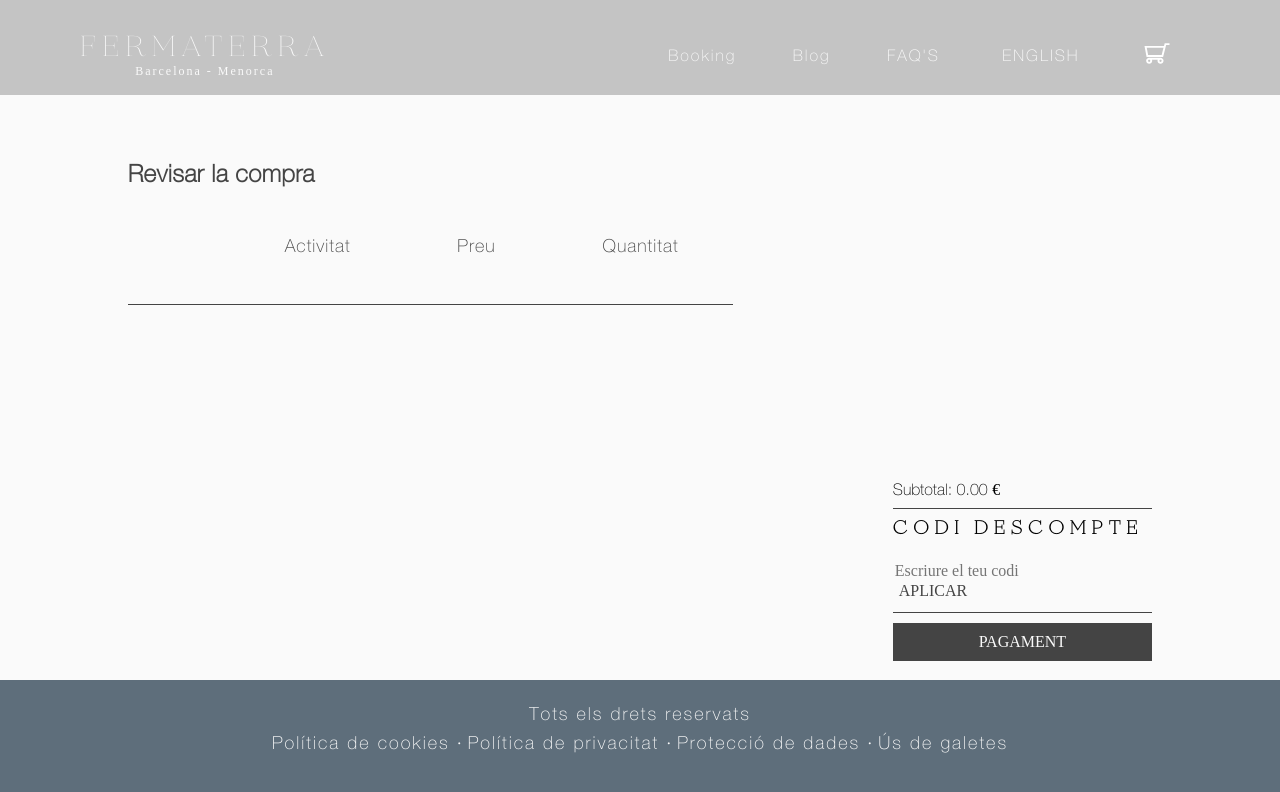
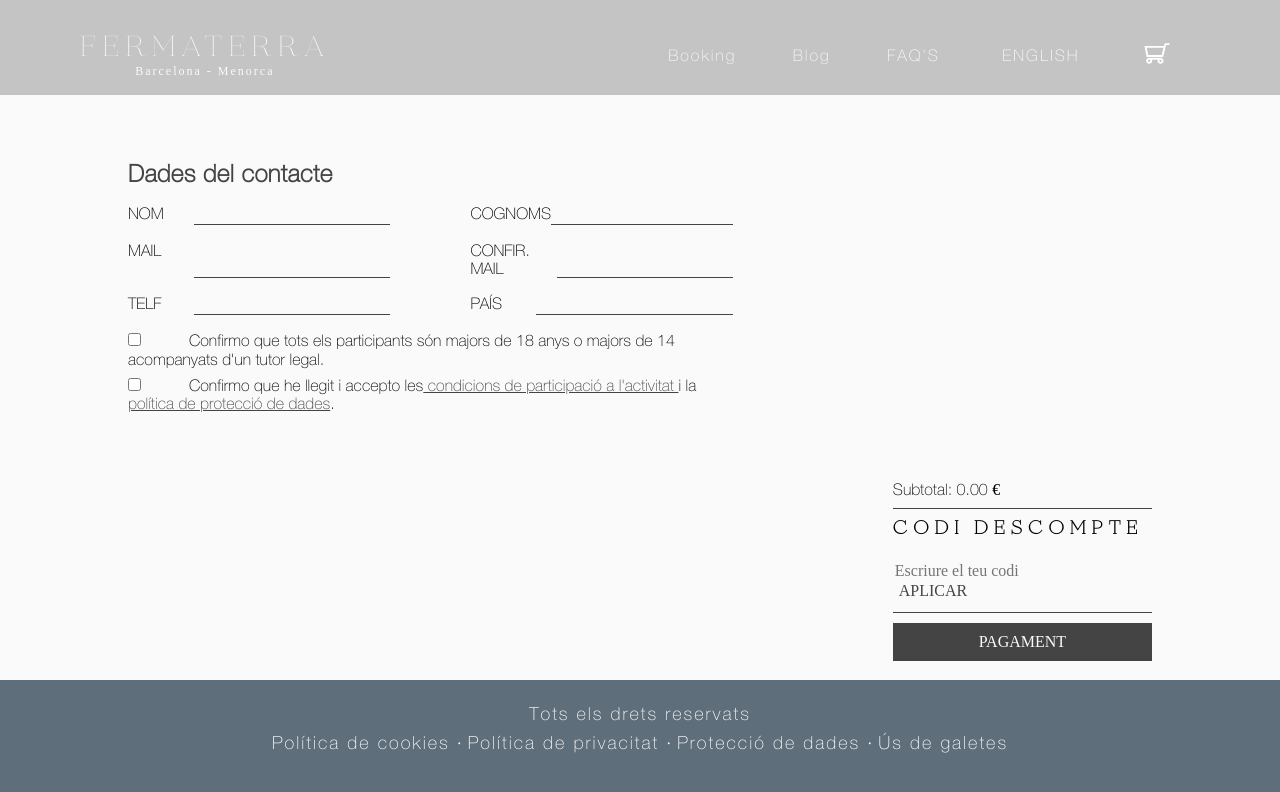
Before and after one commit to Fermaterra/Fermaterra, a Next.js app in the folder frontend/: page /cart in a window 1280 px wide. Both pictures are taken after a click on the button "pagament". Shown: the top 792 px of the page. Built offline with nearby package versions, Linux system fonts and the light colour scheme.

Commit message:
Add client data form

```diff
--- a/frontend/pages/cart.js
+++ b/frontend/pages/cart.js
@@ -7,6 +7,7 @@ import styles from "../styles/cart.module.scss";
 
 export default function CartView({ cart, setCart }) {
   const [total, setTtotal] = useState(0);
+  const [cartView, setCartView] = useState("resume");
   useEffect(() => {
     setTtotal(cart?.reduce((
       previousTotal,
@@ -42,9 +43,16 @@ export default function CartView({ cart, setCart }) {
       localStorage.setItem("cart", JSON.stringify(editedCart));
     }
   };
+
+  const handleView = () => {
+    if (cartView === "resume") setCartView("client");
+    if (cartView === "client") setCartView("resume");
+  };
   return (
     <Layout cart={cart} title="Cart">
       <main className={styles.cart}>
+        {cartView === "resume"
+          ? (
             <section className={styles.cart_content}>
               <h2>Revisar la compra</h2>
               <table className={styles.cart_table}>
@@ -85,6 +93,58 @@ export default function CartView({ cart, setCart }) {
 
               </table>
             </section>
+          )
+          : (
+            <section className={styles.client}>
+              <h2>Dades del contacte</h2>
+              <form>
+                <label htmlFor="name">
+                  NOM
+                  <input id="name" />
+                </label>
+                <label htmlFor="surname">
+                  COGNOMS
+                  <input id="surname" />
+                </label>
+                <label htmlFor="email">
+                  MAIL
+                  <input id="email" type="email" />
+                </label>
+                <label htmlFor="confirm_email">
+                  CONFIR. MAIL
+                  <input id="confirm_email" type="email" />
+                </label>
+                <label htmlFor="phone">
+                  TELF
+                  <input id="phone" type="tel" />
+                </label>
+                <label htmlFor="country">
+                  PAÍS
+                  <input id="country" />
+                </label>
+              </form>
+              <div className={styles.confirmations}>
+                <label htmlFor="confirm_age">
+                  <input id="confirm_age" type="checkbox" />
+                  Confirmo que tots els participants
+                  són majors de 18 anys o majors de 14 acompanyats d&apos;un tutor legal.
+                </label>
+                <label htmlFor="confirm_politicies">
+                  <input
+                    id="confirm_politicies"
+                    type="checkbox"
+                    value="Confirmo que he llegit les"
+                  />
+                  Confirmo que he llegit i accepto les
+                  <Link href="/"> condicions de participació a l&apos;activitat </Link>
+                  i la
+                  <Link href="/"> política de protecció de dades</Link>
+                  .
+                </label>
+              </div>
+
+            </section>
+          )}
         <section className={styles.cart_payment}>
           <p>{`Subtotal: ${total} €`}</p>
           <h3>CODI DESCOMPTE</h3>
@@ -92,7 +152,7 @@ export default function CartView({ cart, setCart }) {
             <input type="text" placeholder="Escriure el teu codi" />
             <input type="submit" value="APLICAR" />
           </form>
-          <input type="button" value="pagament" className={styles.payment_button} />
+          <input type="button" value="pagament" className={styles.payment_button} onClick={handleView} />
         </section>
 
       </main>
--- a/frontend/styles/cart.module.scss
+++ b/frontend/styles/cart.module.scss
@@ -1,3 +1,18 @@
+@mixin section_title {
+    color: var(--black);
+        letter-spacing: 0.5px;
+        font-weight: 700;
+        font-family: "Helvetica Neue Thin";
+}
+@mixin form_input{
+    border: none;
+    color: var(--black);
+    background-color: var(--white);
+    &:focus{
+        outline: none;
+    }
+}
+
 .cart_miniature{
     position: relative;
     img{
@@ -49,12 +64,7 @@
 
         form{
             input{
-                border: none;
-                color: var(--black);
-                background-color: var(--white);
-                &:focus{
-                    outline: none;
-                }
+            @include form_input;
                 &[type=submit]{
                &:hover{cursor: pointer;}
 
@@ -94,11 +104,7 @@
       }
 
     h2{
-        color: var(--black);
-        letter-spacing: 0.5px;
-        font-weight: 700;
-        font-family: "Helvetica Neue Thin";
-
+        @include section_title
     }
     .cart_table{
         width: 100%;
@@ -131,3 +137,43 @@
         }
     }
 }
+
+.client{
+    h2{
+        @include section_title;
+        margin-bottom: 2vh;
+    }
+    .confirmations{
+        display: flex;
+        flex-direction: column;
+        input{
+            margin-right: 3rem;
+        }
+        label{
+            font-family: "Helvetica Neue Thin";
+            margin-bottom: 1vh;
+            a{
+                color: var(--black);
+            }
+        }
+    }
+    form{
+        display: grid;
+        grid-template-columns: repeat(2, 1fr);
+        gap: 0 5rem;
+
+        label{
+            font-family: "Helvetica Neue Thin";
+            display: flex;
+            justify-content: space-between;
+            margin-bottom: 2vh
+        }
+        input{
+            @include form_input;
+            border-bottom: 1px solid var(--black);
+            width: 75%;
+        }
+    }
+
+
+}
```
Lines whose indentation alone changed are shown as unchanged.
